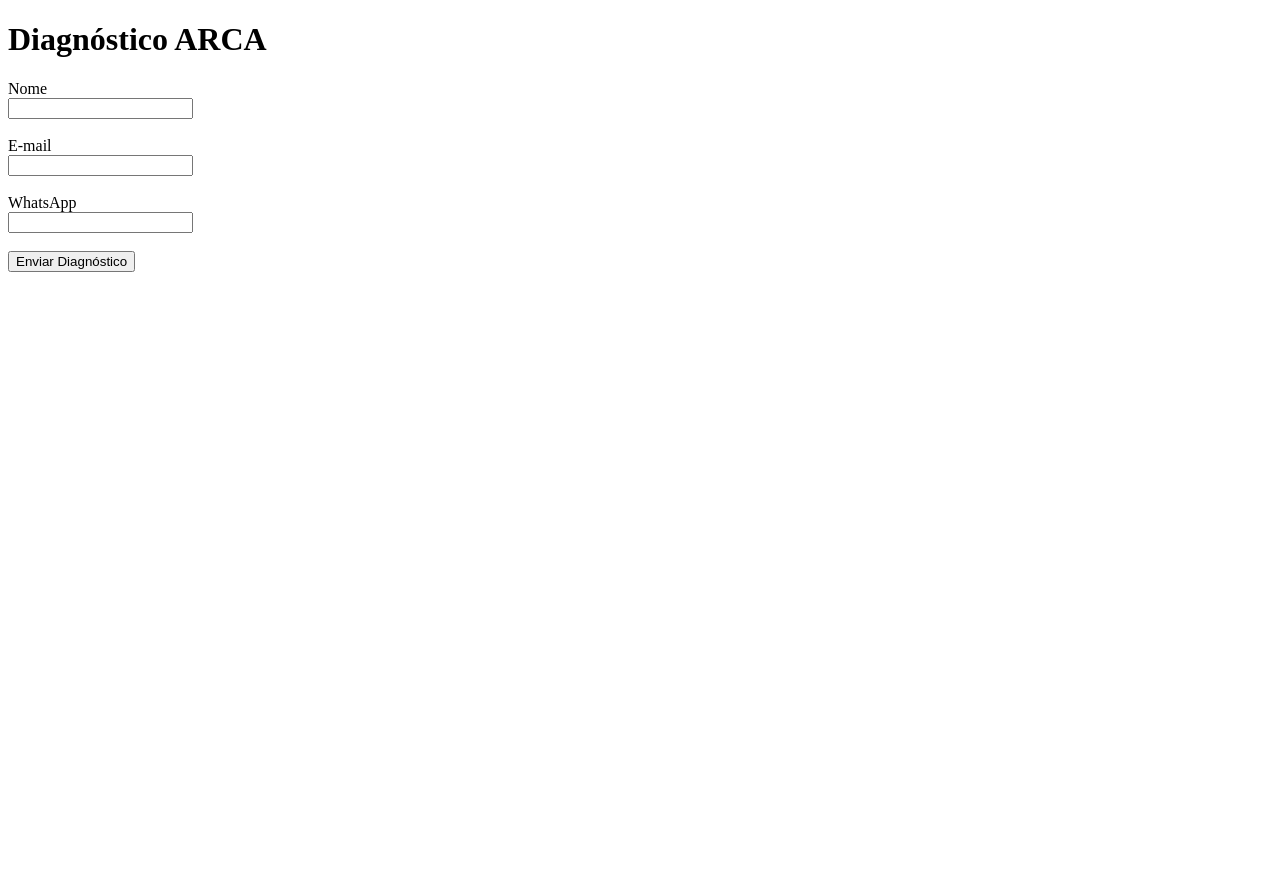
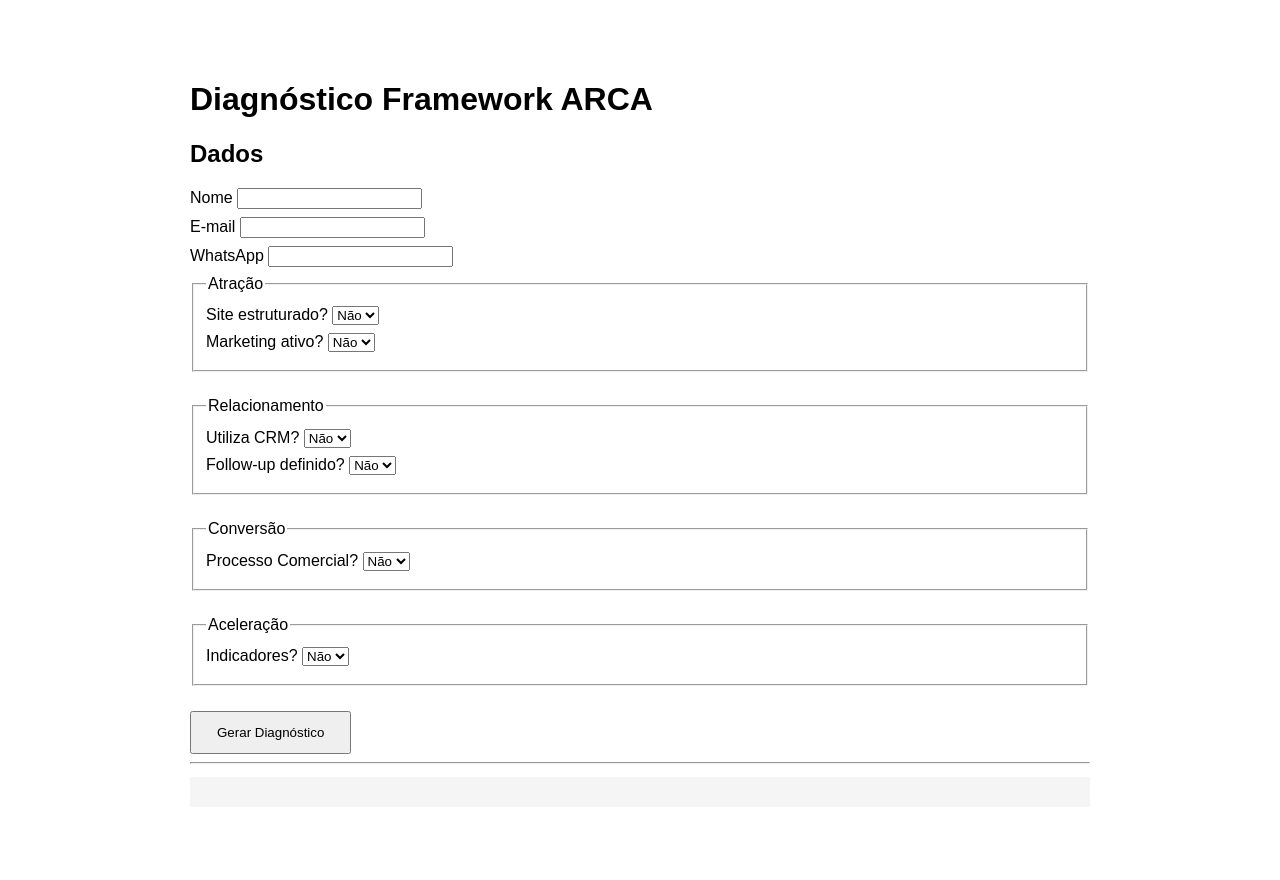
Before and after one commit to adrianomoreira-b2b/arca_governance_mvp.py, a Flask app: page / in a window 1280 px wide. Before the commit the page ends 272 px from the top, so only its background shows below. Run offline with Flask 3, Linux system fonts and the light colour scheme.

Commit message:
feat: recria interface do diagnóstico

```diff
--- a/diagnostico_engine/templates/index.html
+++ b/diagnostico_engine/templates/index.html
@@ -4,55 +4,163 @@
 <meta charset="UTF-8">
 <meta name="viewport" content="width=device-width, initial-scale=1.0">
 <title>Diagnóstico ARCA</title>
+<style>
+body{
+    font-family:Arial,sans-serif;
+    max-width:900px;
+    margin:40px auto;
+    padding:20px;
+}
+fieldset{
+    margin-bottom:25px;
+}
+label{
+    display:block;
+    margin:8px 0;
+}
+button{
+    padding:12px 25px;
+}
+pre{
+    background:#f5f5f5;
+    padding:15px;
+}
+</style>
 </head>
+
 <body>
 
-<h1>Diagnóstico ARCA</h1>
+<h1>Diagnóstico Framework ARCA</h1>
 
-<form id="diagnosticoForm">
+<form id="formulario">
 
-    <label>Nome</label><br>
-    <input type="text" name="nome_usuario"><br><br>
+<h2>Dados</h2>
 
-    <label>E-mail</label><br>
-    <input type="email" name="email_usuario"><br><br>
+<label>Nome
+<input type="text" name="nome_usuario">
+</label>
 
-    <label>WhatsApp</label><br>
-    <input type="text" name="whatsapp_usuario"><br><br>
+<label>E-mail
+<input type="email" name="email_usuario">
+</label>
 
-    <button type="submit">Enviar Diagnóstico</button>
+<label>WhatsApp
+<input type="text" name="whatsapp_usuario">
+</label>
+
+<fieldset>
+
+<legend>Atração</legend>
+
+<label>Site estruturado?
+<select name="atracao_site">
+<option value="0">Não</option>
+<option value="5">Sim</option>
+</select>
+</label>
+
+<label>Marketing ativo?
+<select name="marketing">
+<option value="0">Não</option>
+<option value="5">Sim</option>
+</select>
+</label>
+
+</fieldset>
+
+<fieldset>
+
+<legend>Relacionamento</legend>
+
+<label>Utiliza CRM?
+<select name="crm">
+<option value="0">Não</option>
+<option value="10">Sim</option>
+</select>
+</label>
+
+<label>Follow-up definido?
+<select name="followup">
+<option value="0">Não</option>
+<option value="10">Sim</option>
+</select>
+</label>
+
+</fieldset>
+
+<fieldset>
+
+<legend>Conversão</legend>
+
+<label>Processo Comercial?
+<select name="processo">
+<option value="0">Não</option>
+<option value="15">Sim</option>
+</select>
+</label>
+
+</fieldset>
+
+<fieldset>
+
+<legend>Aceleração</legend>
+
+<label>Indicadores?
+<select name="indicadores">
+<option value="0">Não</option>
+<option value="15">Sim</option>
+</select>
+</label>
+
+</fieldset>
+
+<button type="submit">
+Gerar Diagnóstico
+</button>
 
 </form>
+
+<hr>
 
 <pre id="resultado"></pre>
 
 <script>
-document.getElementById("diagnosticoForm").addEventListener("submit", async function(e){
+
+document.getElementById("formulario").addEventListener("submit",async function(e){
 
 e.preventDefault();
 
-    const form = new FormData(this);
+const dados={};
 
-    const dados = {};
+new FormData(this).forEach((v,k)=>{
 
-    form.forEach((valor,chave)=>{
-        dados[chave]=valor;
+if(!isNaN(v) && v!==""){
+dados[k]=Number(v);
+}else{
+dados[k]=v;
+}
+
 });
 
-    const resposta = await fetch("/processar",{
+const resposta=await fetch("/processar",{
+
 method:"POST",
+
 headers:{
 "Content-Type":"application/json"
 },
+
 body:JSON.stringify(dados)
+
 });
 
-    const json = await resposta.json();
+const json=await resposta.json();
 
-    document.getElementById("resultado").textContent =
+document.getElementById("resultado").textContent=
 JSON.stringify(json,null,4);
 
 });
+
 </script>
 
 </body>
```
Lines whose indentation alone changed are shown as unchanged.
